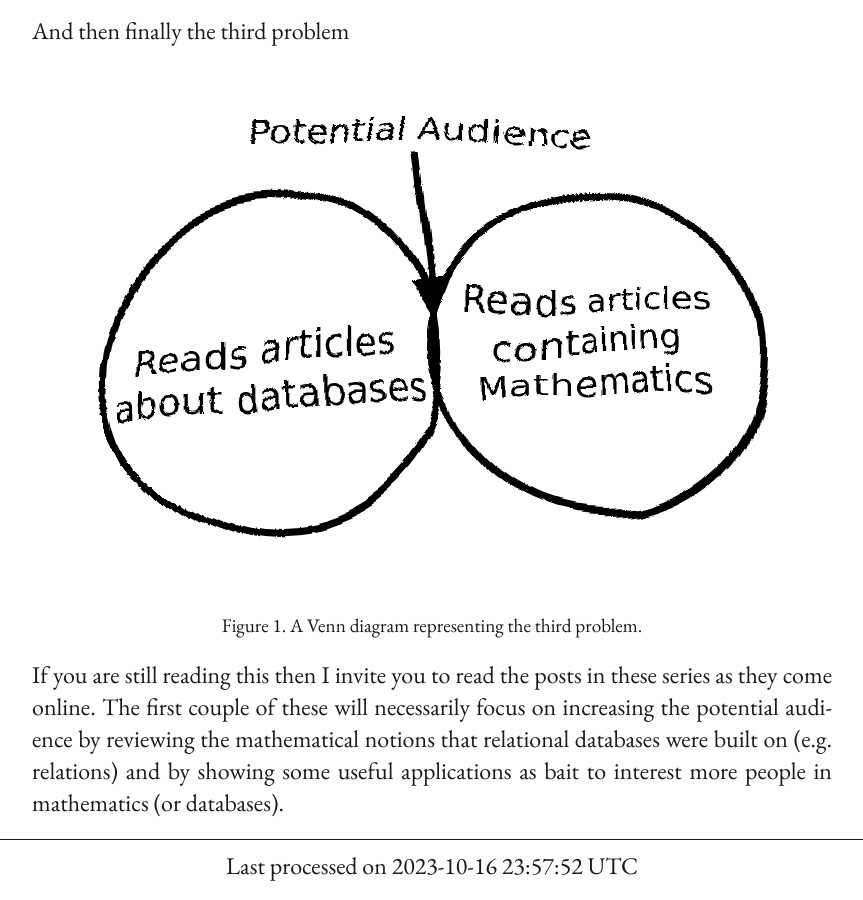
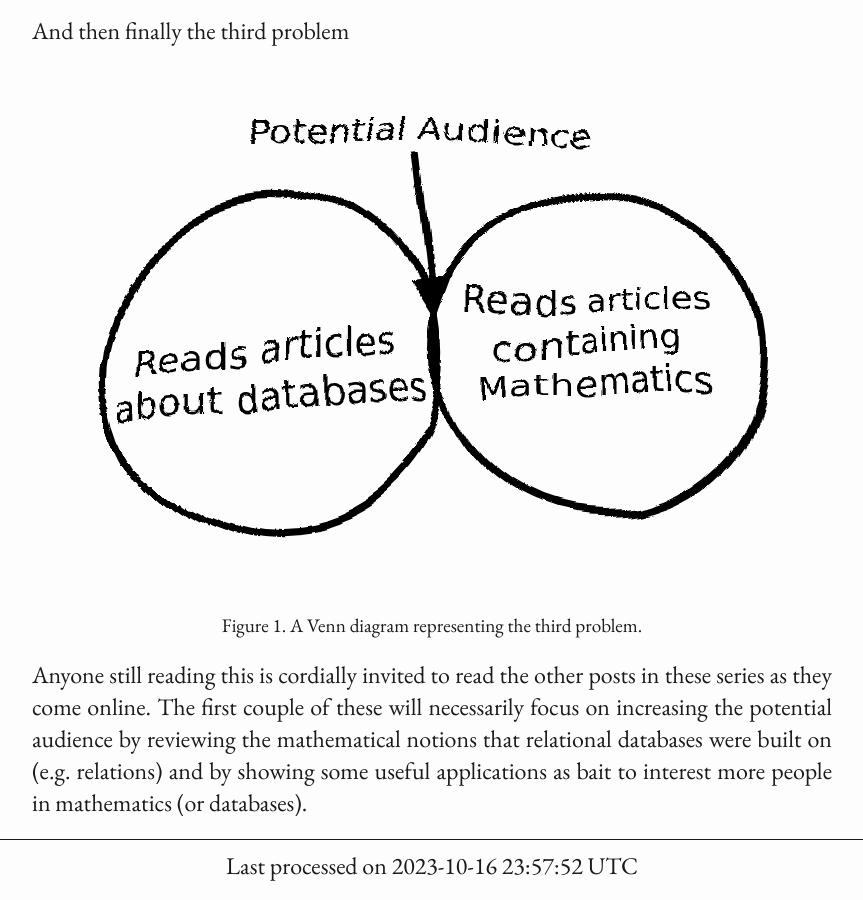
Before and after one commit to Shiandow/shiandow.github.io, a Jekyll site: the page built from _klad/category-theory-for-dbas/category-theory-for-dbas.md, in a window 1280 px wide and 900 px high, scrolled down 1463 px. Shown: the whole window, without its empty margins (208-1071 px from the left). Built offline with Jekyll 4.4.1, drawn with Linux system fonts in a browser that asks for light colours; some web fonts are replaced.

Commit message:
Phrasing

```diff
--- a/_klad/category-theory-for-dbas/category-theory-for-dbas.md
+++ b/_klad/category-theory-for-dbas/category-theory-for-dbas.md
@@ -70,4 +70,4 @@ Potential Audience
 Figure 1. A Venn diagram representing the third problem.
 </figure>
 
-If you are still reading this then I invite you to read the posts in these series as they come online. The first couple of these will necessarily focus on increasing the potential audience by reviewing the mathematical notions that relational databases were built on (e.g. relations) and by showing some useful applications as bait to interest more people in mathematics (or databases).
+Anyone still reading this is cordially invited to read the other posts in these series as they come online. The first couple of these will necessarily focus on increasing the potential audience by reviewing the mathematical notions that relational databases were built on (e.g. relations) and by showing some useful applications as bait to interest more people in mathematics (or databases).
```
